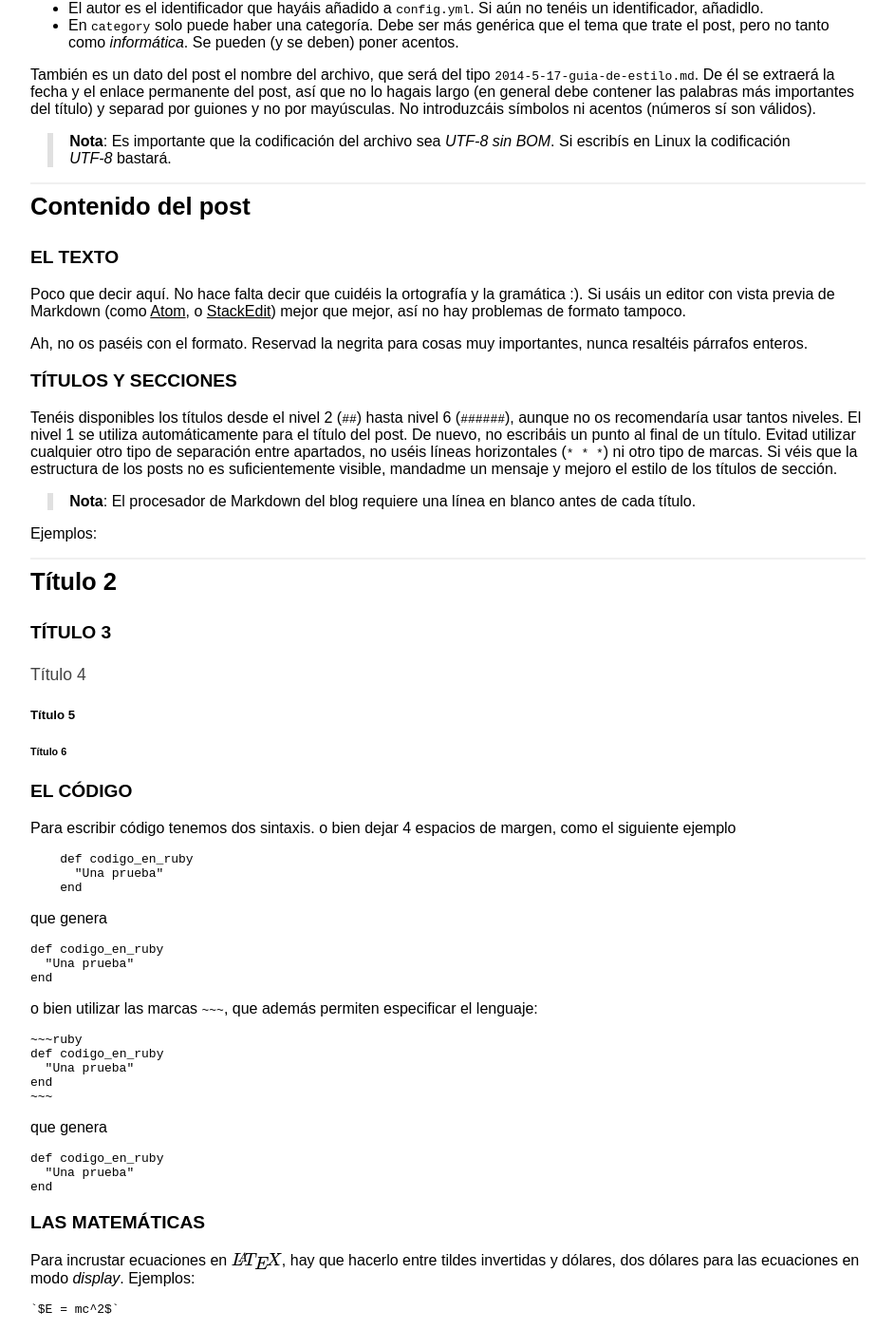
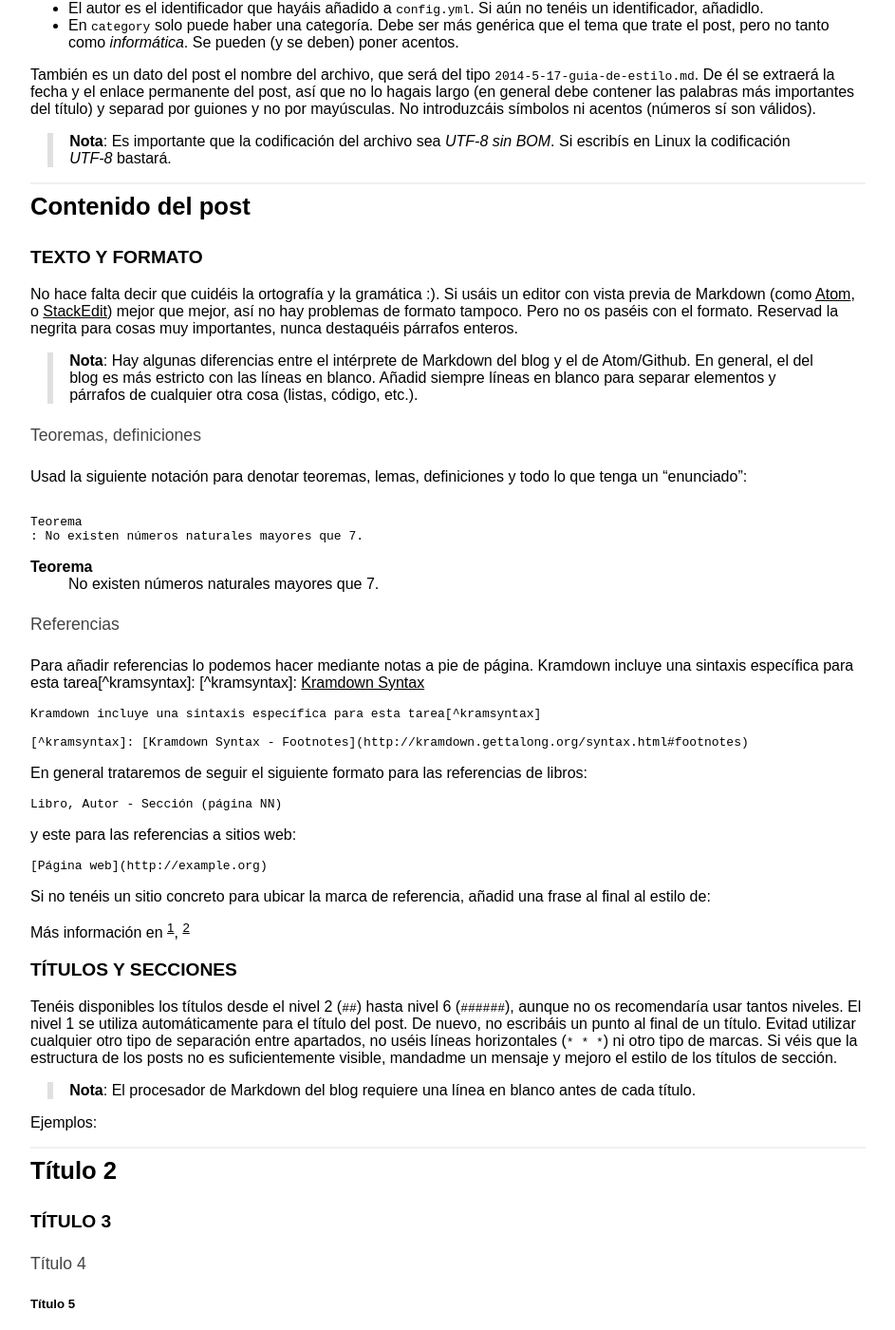
Before and after one commit to libreim/blog, a Jekyll site: the page built from guia-de-estilo.md, in a window 1280 px wide and 1400 px high, scrolled down 605 px. Shown: the whole window at 95% size, without its empty margins (168-1111 px from the left). Built offline with Jekyll 4.4.1, drawn with Linux system fonts in a browser that asks for light colours; formulas are drawn with MathJax 3; comment, search, counter and statistics services are not loaded; some of the changed text lies outside the part shown.

Commit message:
Fixes: Guía de estilo

```diff
--- a/guia-de-estilo.md
+++ b/guia-de-estilo.md
@@ -53,15 +53,63 @@ permanente del post, así que no lo hagais largo (en general debe
 
 ## Contenido del post
 
-### El texto
-Poco que decir aquí. No hace falta decir que cuidéis la ortografía y
+### Texto y formato
+No hace falta decir que cuidéis la ortografía y
 la gramática :). Si usáis un editor con vista previa de Markdown
 (como [Atom](http://www.webupd8.org/2014/05/install-atom-text-editor-in-ubuntu-via-ppa.html),
 o [StackEdit](https://stackedit.io/)) mejor que mejor, así no hay
-problemas de formato tampoco.
+problemas de formato tampoco. Pero no os paséis con el formato. Reservad
+la negrita para cosas muy importantes, nunca destaquéis párrafos enteros.
 
-Ah, no os paséis con el formato. Reservad la negrita para cosas muy
-importantes, nunca resaltéis párrafos enteros.
+> **Nota**: Hay algunas diferencias entre el intérprete de Markdown del
+> blog y el de Atom/Github. En general, el del blog es más estricto con las
+> líneas en blanco. Añadid siempre líneas en blanco para separar elementos
+> y párrafos de cualquier otra cosa (listas, código, etc.).
+
+#### Teoremas, definiciones
+Usad la siguiente notación para denotar teoremas, lemas, definiciones y
+todo lo que tenga un "enunciado":
+
+~~~markdown
+
+Teorema
+: No existen números naturales mayores que 7.
+~~~
+
+Teorema
+: No existen números naturales mayores que 7.
+
+#### Referencias
+Para añadir referencias lo podemos hacer mediante notas a pie de página.
+Kramdown incluye una sintaxis específica para esta tarea[^kramsyntax]:
+[^kramsyntax]: [Kramdown Syntax](http://kramdown.gettalong.org/syntax.html#footnotes)
+
+~~~markdown
+Kramdown incluye una sintaxis específica para esta tarea[^kramsyntax]
+
+[^kramsyntax]: [Kramdown Syntax - Footnotes](http://kramdown.gettalong.org/syntax.html#footnotes)
+~~~
+
+En general trataremos de seguir el siguiente formato para las referencias
+de libros:
+
+~~~markdown
+Libro, Autor - Sección (página NN)
+~~~
+
+y este para las referencias a sitios web:
+
+~~~markdown
+[Página web](http://example.org)
+~~~
+
+Si no tenéis un sitio concreto para ubicar la marca de referencia, añadid
+una frase al final al estilo de:
+
+Más información en [^1], [^2]
+
+[^1]: Constant Mean Curvature Surfaces with Boundary, Rafael López Camino -  The Dirichlet Problem in Hyperbolic Space
+[^2]: [Math and Programming](http://jeremykun.com/)
 
 ### Títulos y secciones
 Tenéis disponibles los títulos desde el nivel 2 (`##`) hasta nivel 6
```
